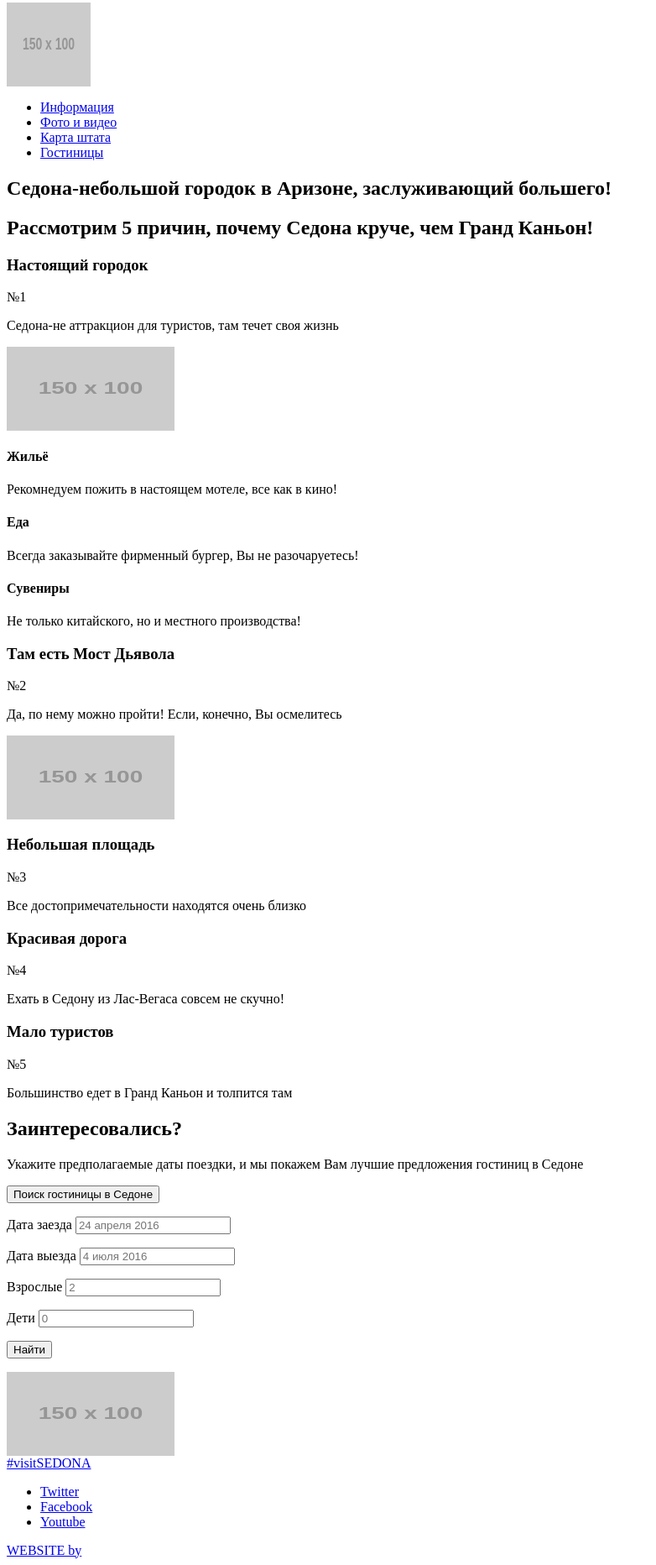
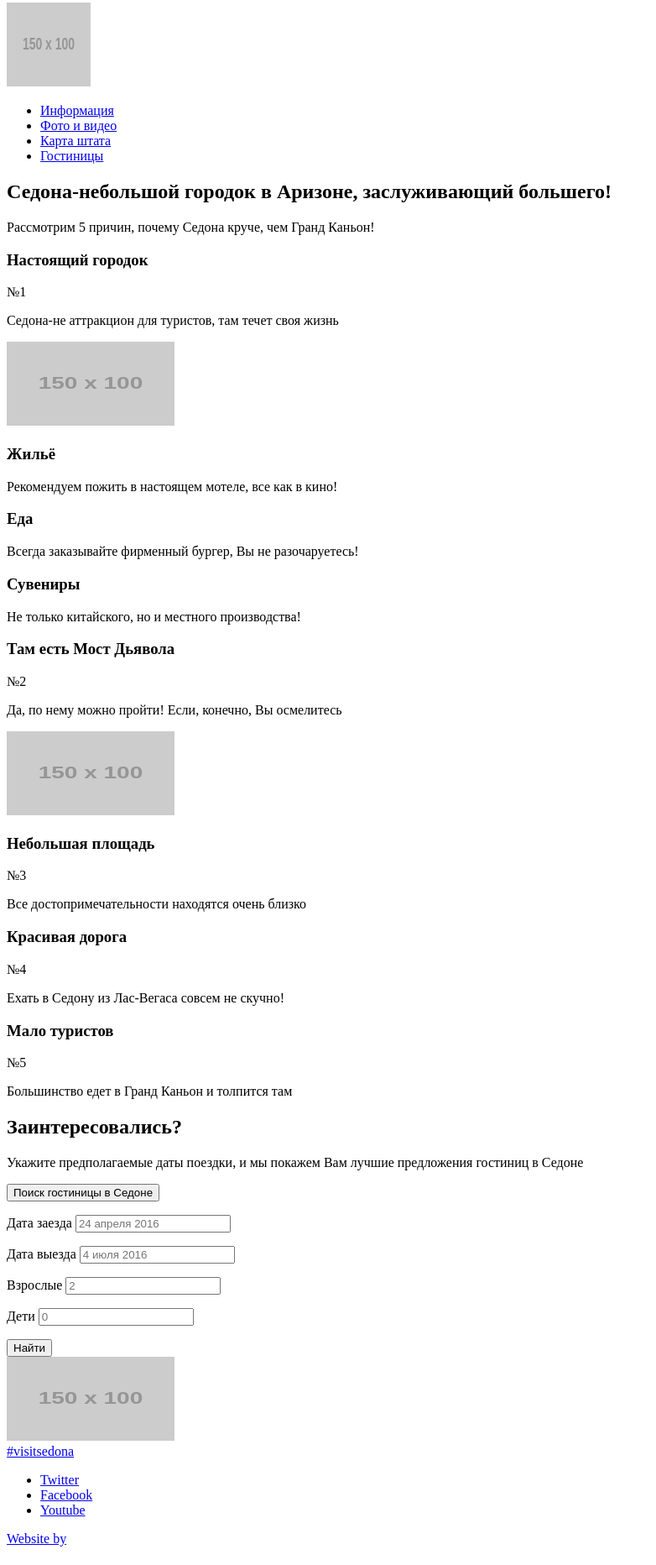
Before and after one commit to tommiknocker/364353-sedona, a plain HTML site: page index.html in a window 1280 px wide. Shown: the part 5-1869 px from the top of the page at 84% size, without its empty margins (0-782 px from the left). Drawn offline with Linux system fonts and the light colour scheme; placeholder pictures from the web are drawn by us.

Commit message:
index
с исправлениями

```diff
--- a/index.html
+++ b/index.html
@@ -1,78 +1,84 @@
-<DOCTYPE! html>
+<!DOCTYPE html>
 <html lang="ru">
-<html>
 	<head>
 		<meta charset="utf-8">
 		<title>City of Sedona</title>
 	</head>
 
 <body>
-	<header class="main-header">
-		<nav class="main-navigation">
-		<a class "main-logo" href="#"><img src="http://placehold.it/150x100" width="100" height="100" alt="Логотип City of Sedona"></a>
-			<ul>
-				<li><a href="info.html">Информация</a></li>
-				<li><a href="media.html">Фото и видео</a></li>
-				<li><a href="state-map.html">Карта штата</a></li>
-				<li><a href="hotels.html">Гостиницы</a></li>
+ <div class="container">
+ 	<div class="image"></div>
+		<header class="main-header">
+			<nav class="main-navigation">
+			<a class "main-logo" href="#"><img src="http://placehold.it/150x100" width="100" height="100" alt="Логотип City of Sedona"></a>
+				<ul class="main-list">
+					<li class="main-item"><a class="main-link" href="#">Информация</a></li>
+					<li class="main-item"><a class="main-link" href="#">Фото и видео</a></li>
+					<li class="main-item"><a class="main-link" href="#">Карта штата</a></li>
+					<li class="main-item"><a class="main-link" href="hotels.html">Гостиницы</a>
+					</li>
 			</ul>
 		</nav>
-
 	</header>
 
 	<main>
-		<article class="reasons">
-		<h1>Седона-небольшой городок в Аризоне, заслуживающий большего!</h1>
-			<h2>Рассмотрим 5 причин, почему Седона круче, чем Гранд Каньон!</h2>
+		<section class="reasons">
+			<h2>Седона-небольшой городок в Аризоне, заслуживающий большего!</h2>
+				<p>Рассмотрим 5 причин, почему Седона круче, чем Гранд Каньон!</p>
+		</section>
 
-						<section class="reasons">
+							<section class="reason-first">
+								<div class="first-wrap">
+									<h3 class="first-header">Настоящий городок</h3>
+										<span class="first-number">№1</span>
+											<p class="first-info">Седона-не аттракцион для туристов, там течет своя жизнь</p>
+								</div>
+												<img src="http://placehold.it/150x100" width="200" height="100" alt="Настоящий городок">
+							</section>
 
-							<section class="reason-first"><h3>Настоящий городок</h3>
-								<span>№1</span>
-									<p>Седона-не аттракцион для туристов, там течет своя жизнь</p>
-										<img src="http://placehold.it/150x100" width="200" height="100" alt="Настоящий городок">
-
-							<section class="reason-first-info">
-									<div>
-										<h4>Жильё</h4>
-											<p>Рекомнедуем пожить в настоящем мотеле, все как в кино!</p>
+							<section class="reason-first-list">
+									<div class="reason-first-item">
+										<h3>Жильё</h3>
+											<p>Рекомендуем пожить в настоящем мотеле, все как в кино!</p>
 									</div>
 
-									<div>
-										<h4>Еда</h4>
+									<div class="reason-first-item">
+										<h3>Еда</h3>
 											<p>Всегда заказывайте фирменный бургер, Вы не разочаруетесь!</p>
 									</div>
 
-								  	<div>
-										<h4>Сувениры</h4>
+								  	<div class="reason-first-item">
+										<h3>Сувениры</h3>
 											<p>Не только китайского, но и местного производства!</p>
 									</div>
 							</section>
 
 							<section class="reason-second">
 
-								<h3>Там есть Мост Дьявола</h3>
-									<span>№2</span>
-											<p>Да, по нему можно пройти! Если, конечно, Вы осмелитесь</p>
+								<div class="second-wrap">
+									<h3 class="second-header">Там есть Мост Дьявола</h3>
+									<span class="second-number">№2</span>
+											<p class="second-info">Да, по нему можно пройти! Если, конечно, Вы осмелитесь</p>
+								</div>
 												<img src="http://placehold.it/150x100" width="200" height="100" alt="Мост Дьявола">
 							</section>
 
 							<section class="reason-third-fifth"
 
-									<div>
-										<h3>Небольшая площадь</h3>
-											<span>№3</span>
-												<p>Все достопримечательности находятся очень близко</p>
+									<div class="third-wrap">
+										<h3 class="third-header">Небольшая площадь</h3>
+											<span class="third-number">№3</span>
+												<p class="third-info">Все достопримечательности находятся очень близко</p>
 									</div>
-									<div>
-										<h3>Красивая дорога</h3>
-											<span>№4</span>
-												<p>Ехать в Седону из Лас-Вегаса совсем не скучно!</p>
+									<div class="fourth-wrap">
+										<h3 class="fourth-header">Красивая дорога</h3>
+											<span class="fourth-number">№4</span>
+												<p class="fourth-info">Ехать в Седону из Лас-Вегаса совсем не скучно!</p>
 									</div>
-									<div>
-										<h3>Мало туристов</h3>
-											<span>№5</span>
-												<p>Большинство едет в Гранд Каньон и толпится там</p>
+									<div class="fifth-wrap">
+										<h3 class="fifth-header">Мало туристов</h3>
+											<span class="fifth-number">№5</span>
+												<p class="fifth-info">Большинство едет в Гранд Каньон и толпится там</p>
 									</div>
 							</section>
 
@@ -81,33 +87,39 @@
 			<h2>Заинтересовались?</h2>
 				<p class="search-hotels">Укажите предполагаемые даты поездки, и мы покажем Вам лучшие предложения гостиниц в Седоне</p>
 					<button class="button" type="submit">Поиск гостиницы в Седоне</button>
-						<form class="search-hotels-form" action="" method="post">
+		</section>
+		<section class="form"
 
-							<p class="search-hotels-item">
-								<label>Дата заезда
-									<input type="text" name="date-arrival" placeholder="24 апреля 2016">
-								</label>
+						<form class="search-form" action="https://echo.htmlacademy.ru/" method="post">
+
+							<p class="search-item">
+								<label for="date-in">Дата заезда</label>
+									<input type="text" id="date-in" name="date-arrival" placeholder="24 апреля 2016">
+
 							</p>
-							<p class="search-hotels-item">
-								<label>Дата выезда
-									<input type="text" name="date-departure" placeholder="4 июля 2016">
-								</label>
+							<p class="search-item">
+								<label for="date-out">Дата выезда
+									<input type="text" id="date-out" name="date-departure" placeholder="4 июля 2016">
+
 							</p>
-							<p class="search-hotels-item">
-								<label>Взрослые
-									<input type="text" name="adult" placeholder="2">
-								</label>
-							</p>
-							<p class="search-hotels-item">
-								<label>Дети
-									<input type="text" name="child" placeholder="0">
-								</label>
-							</p>
+							<div class="search-adult-child"
+								<p class="search-item">
+									<label for ="grownups">Взрослые</label>
+										<input type="text" id="grownups" name="adult" placeholder="2">
+
+								</p>
+								<p class="search-item">
+									<label for ="baby">Дети</label>
+										<input type="text" id="baby" name="child" placeholder="0">
+								</p>
+
+							</div>
 						<button class="find" type="submit">Найти</button>
 
 						</form>
+		</section>
 
-		</section>
+
 						<section class="map">
 							<img src="http://placehold.it/150x100" width="200" height="100" alt="Карта">
 
@@ -115,19 +127,18 @@
 	</main>
 
 <footer class="main-footer">
-	<div class="visit"><a class="visit" href="#">#visitSEDONA</a></div>
-	<div class="footer-social">
-		<ul>
-			<li><a class="social-tw" href="#">Twitter</li>
-			<li><a class="social-fb" href="#">Facebook</li>
-			<li><a class="social-yt" href="#">Youtube</li>
+	<a class="visit" href="#">#visitsedona</a>
+		<ul class="footer-social">
+			<li class="social-btn"><a class="social-btn social-btn-tw" href="#">Twitter</li>
+			<li class="social-btn"><a class="social-btn social-btn-fb" href="#">Facebook</li>
+			<li class="social-btn"><a class="social-btn social-btn-yt" href="#">Youtube</li>
 		</ul>
 	<div class="website">
-		<a class="website-copyright" href="https://htmlacademy.ru/intensive/htmlcss">WEBSITE by</a>
+		<a class="website-copyright" href="https://htmlacademy.ru/intensive/htmlcss">Website by</a>
 	</div>
 
 </footer>
-
+	</div>
 </body>
 
 </html>
```
Also changed, not shown: info.html (deleted), media.html (deleted), state-map.html (deleted).
